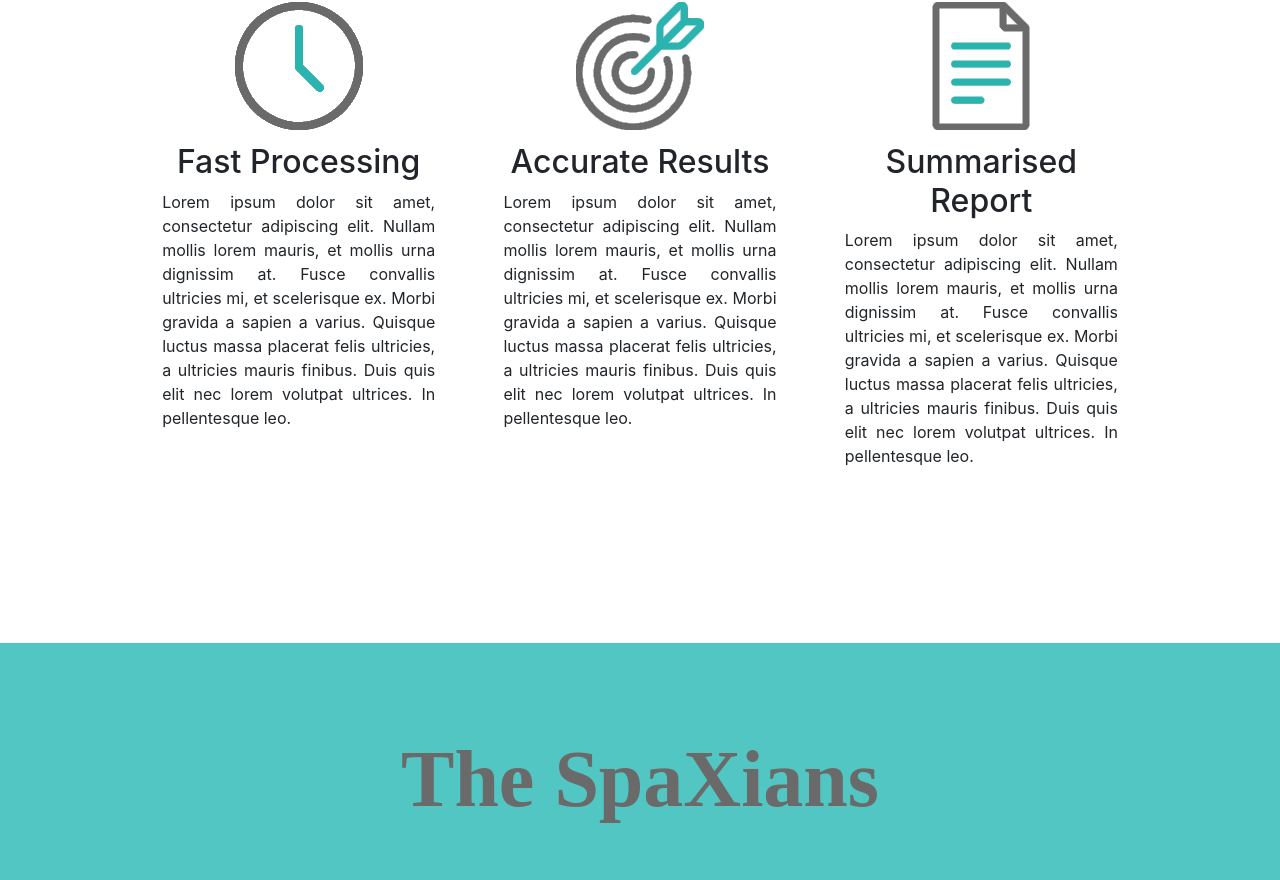
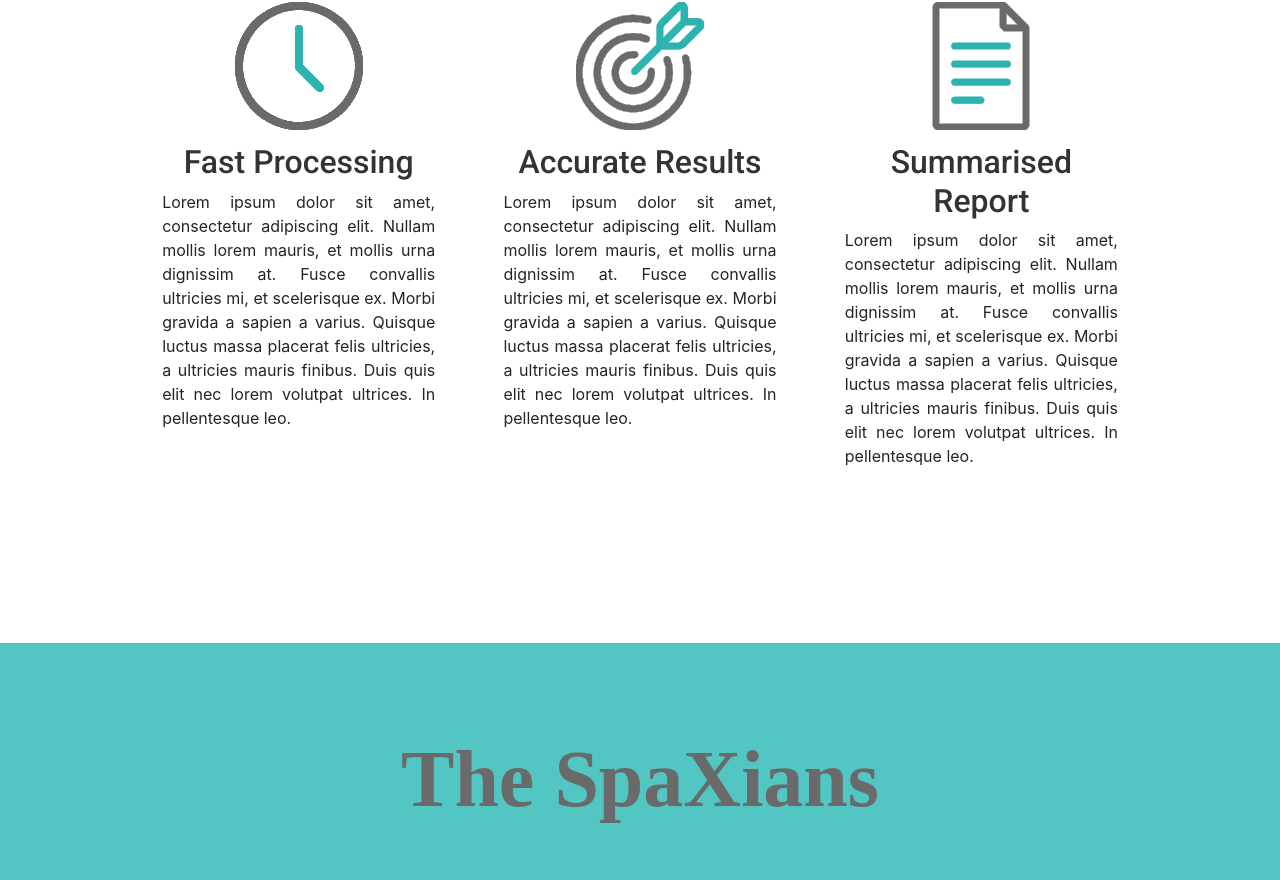
Before and after one commit to SpaXi-Team11/SpaXi, a React (Create React App) app: page / in a window 1280 px wide. Shown: the part 1053-1933 px from the top of the page. Built offline with nearby package versions, Linux system fonts and the light colour scheme; a web font is replaced by a local one.

Commit message:
update styling

```diff
--- a/src/scenes/home/styles/style.css
+++ b/src/scenes/home/styles/style.css
@@ -102,7 +102,9 @@
       margin: auto; }
     .selling-points div h2 {
       padding-top: 5%;
-      text-align: center; }
+      text-align: center;
+      color: #333333;
+      font-family: "Roboto", sans-serif; }
     .selling-points div p {
       text-align: justify; }
   @media (max-width: 992px) {
--- a/src/scenes/home/styles/style.scss
+++ b/src/scenes/home/styles/style.scss
@@ -121,6 +121,8 @@
     h2 {
       padding-top: $PADDING_TOP;
       text-align: center;
+      color: $COLOR_BRAND_BLACK;
+      font-family: $FONT_FORMAL;
     }
     p {
       text-align: justify;
```
